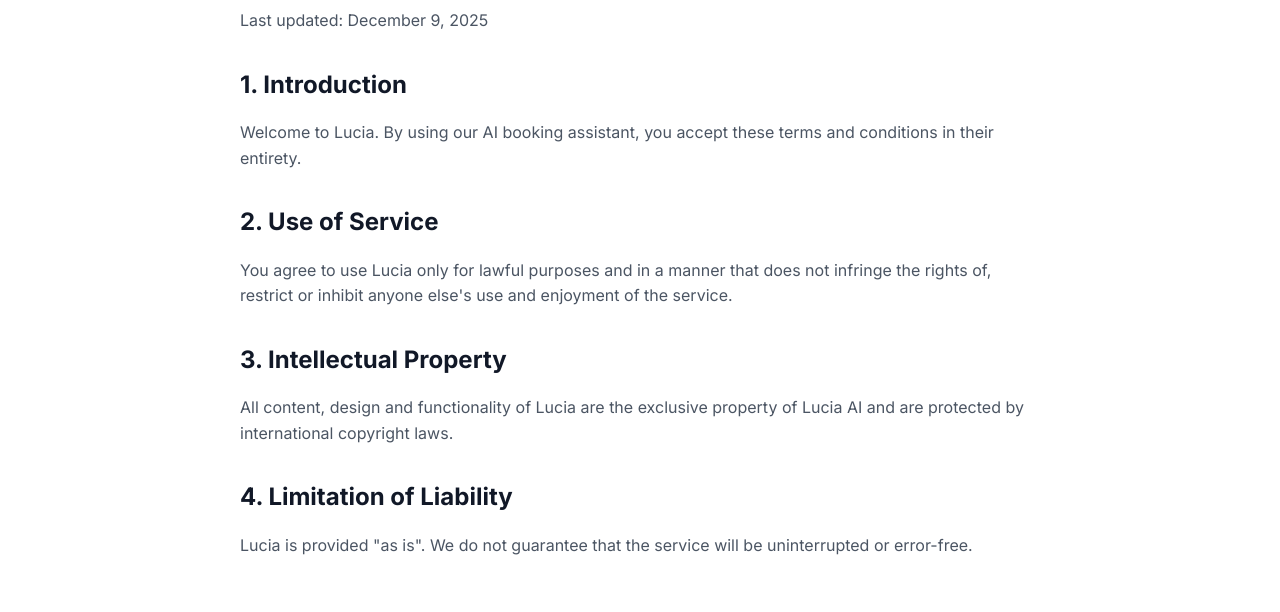
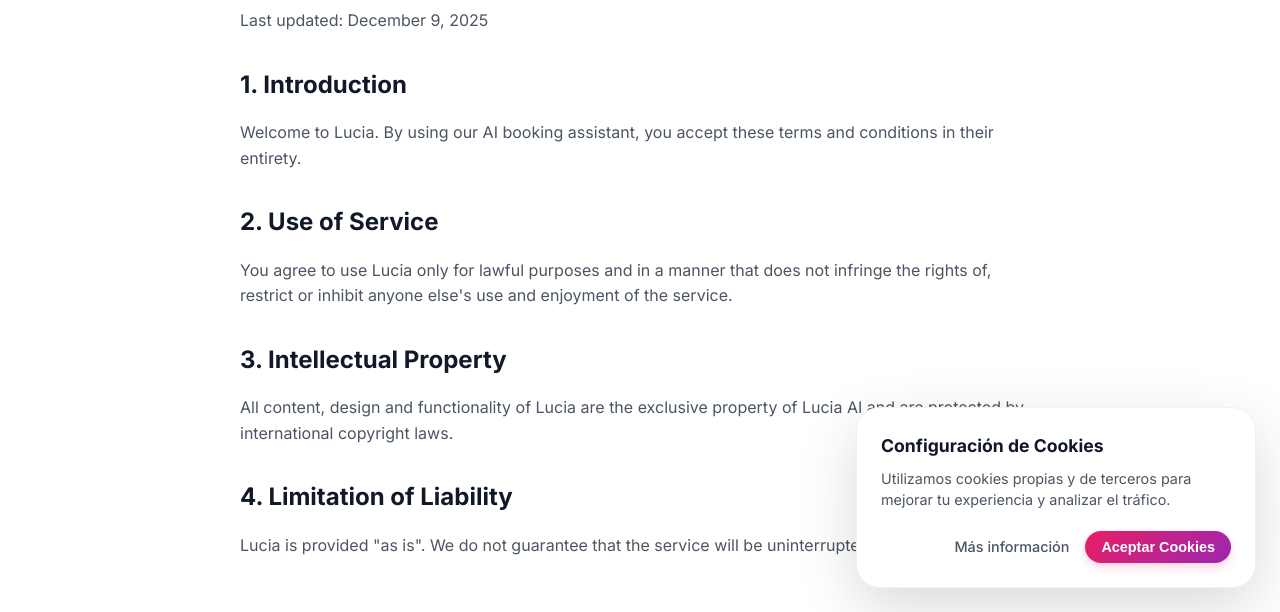
Before and after one commit to AIX-Clever/chat-booking-landing, a website built with Vite: page terms.html in a window 1280 px wide. Shown: the part 188-800 px from the top of the page. Built offline with nearby package versions, Linux system fonts and the light colour scheme.

Commit message:
Feat: cookie banner and legal translations

```diff
--- /dev/null
+++ b/src/components/CookieBanner.js
@@ -0,0 +1,33 @@
+
+export function initCookieBanner() {
+    const cookieAccepted = localStorage.getItem('cookieConsentAccepted');
+
+    if (cookieAccepted) return;
+
+    const banner = document.createElement('div');
+    banner.id = 'cookie-banner';
+    banner.className = 'cookie-banner';
+    banner.innerHTML = `
+        <div class="cookie-content">
+            <h3 data-i18n="cookies.title">Configuración de Cookies</h3>
+            <p data-i18n="cookies.message">Utilizamos cookies propias y de terceros para mejorar tu experiencia y analizar el tráfico.</p>
+            <div class="cookie-actions">
+                <a href="/privacy.html" data-i18n="cookies.learnMore" class="cookie-link">Más información</a>
+                <button id="accept-cookies" data-i18n="cookies.accept" class="cookie-btn">Aceptar Cookies</button>
+            </div>
+        </div>
+    `;
+
+    document.body.appendChild(banner);
+
+    // Apply translations initially
+    if (window.applyTranslations) {
+        window.applyTranslations();
+    }
+
+    document.getElementById('accept-cookies').addEventListener('click', () => {
+        localStorage.setItem('cookieConsentAccepted', 'true');
+        banner.classList.add('hidden');
+        setTimeout(() => banner.remove(), 500);
+    });
+}
--- a/src/i18n/translations.js
+++ b/src/i18n/translations.js
@@ -113,6 +113,12 @@
             section3Text: 'Implementamos medidas de seguridad técnicas y organizativas para proteger sus datos personales contra el acceso no autorizado o la alteración.',
             section4Title: '4. Cookies',
             section4Text: 'Utilizamos cookies para mejorar su experiencia en nuestro sitio web. Puede configurar su navegador para rechazar todas las cookies.'
+        },
+        cookies: {
+            title: 'Configuración de Cookies',
+            message: 'Utilizamos cookies propias y de terceros para mejorar tu experiencia y analizar el tráfico.',
+            accept: 'Aceptar Cookies',
+            learnMore: 'Más información'
         }
     },
     en: {
@@ -229,6 +235,12 @@
             section3Text: 'We implement technical and organizational security measures to protect your personal data against unauthorized access or alteration.',
             section4Title: '4. Cookies',
             section4Text: 'We use cookies to improve your experience on our website. You can configure your browser to reject all cookies.'
+        },
+        cookies: {
+            title: 'Cookie Settings',
+            message: 'We use our own and third-party cookies to improve your experience and analyze traffic.',
+            accept: 'Accept Cookies',
+            learnMore: 'Learn more'
         }
     },
     pt: {
@@ -345,6 +357,12 @@
             section3Text: 'Implementamos medidas de segurança técnicas e organizacionais para proteger seus dados pessoais contra acesso não autorizado ou alteração.',
             section4Title: '4. Cookies',
             section4Text: 'Usamos cookies para melhorar sua experiência em nosso site. Você pode configurar seu navegador para rejeitar todos os cookies.'
+        },
+        cookies: {
+            title: 'Configuração de Cookies',
+            message: 'Utilizamos cookies próprios e de terceiros para melhorar sua experiência e analisar o tráfego.',
+            accept: 'Aceitar Cookies',
+            learnMore: 'Saiba mais'
         }
     }
 };
--- a/src/main.js
+++ b/src/main.js
@@ -1,5 +1,8 @@
 import './style.css'
 import './i18n/i18n.js';
+import { initCookieBanner } from './components/CookieBanner.js';
+
+initCookieBanner();
 
 console.log('Lucia Landing Page Loaded 🚀');
 
--- a/src/style.css
+++ b/src/style.css
@@ -751,3 +751,76 @@
     font-size: 1.2rem;
   }
 }
+
+/* Cookie Banner */
+.cookie-banner {
+  position: fixed;
+  bottom: 24px;
+  right: 24px;
+  max-width: 400px;
+  background: white;
+  border-radius: 24px;
+  box-shadow: 0 20px 60px rgba(0, 0, 0, 0.15);
+  padding: 24px;
+  z-index: 10000;
+  border: 1px solid rgba(0, 0, 0, 0.05);
+  transform: translateY(0);
+  transition: all 0.5s cubic-bezier(0.175, 0.885, 0.32, 1.275);
+}
+
+.cookie-banner.hidden {
+  transform: translateY(150%);
+  opacity: 0;
+}
+
+.cookie-content h3 {
+  font-size: 1.1rem;
+  margin-bottom: 8px;
+  color: var(--text-main);
+}
+
+.cookie-content p {
+  font-size: 0.9rem;
+  color: var(--text-muted);
+  margin-bottom: 20px;
+  line-height: 1.5;
+}
+
+.cookie-actions {
+  display: flex;
+  align-items: center;
+  justify-content: flex-end;
+  gap: 16px;
+}
+
+.cookie-link {
+  font-size: 0.9rem;
+  color: var(--text-muted);
+  text-decoration: none;
+  font-weight: 500;
+}
+
+.cookie-link:hover {
+  color: var(--primary);
+}
+
+.cookie-btn {
+  background: var(--gradient);
+  color: white;
+  border: none;
+  padding: 8px 16px;
+  border-radius: 99px;
+  font-weight: 600;
+  cursor: pointer;
+  font-size: 0.9rem;
+  box-shadow: 0 4px 10px rgba(233, 30, 99, 0.2);
+}
+
+@media (max-width: 480px) {
+  .cookie-banner {
+    left: 16px;
+    right: 16px;
+    bottom: 16px;
+    max-width: none;
+  }
+}
```
